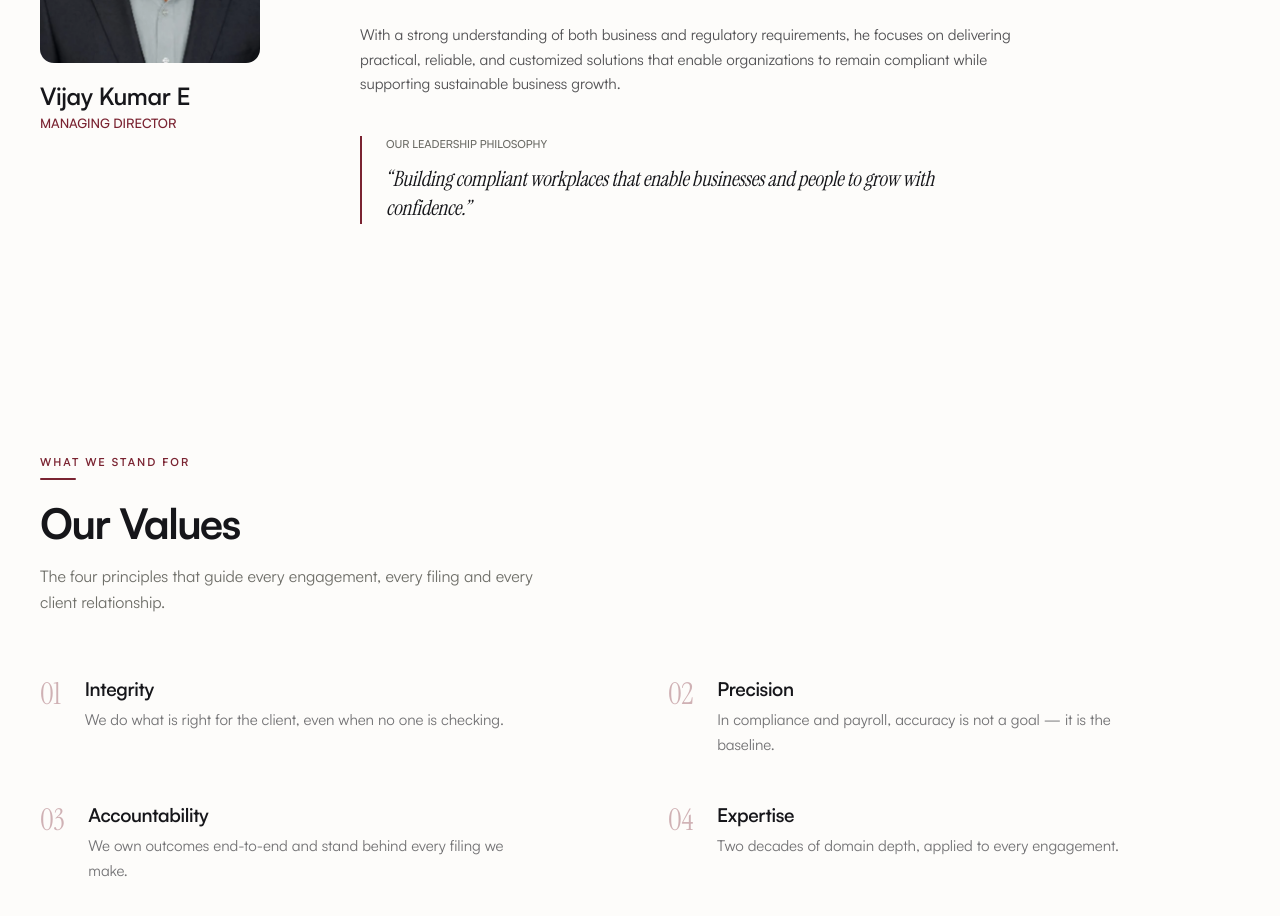
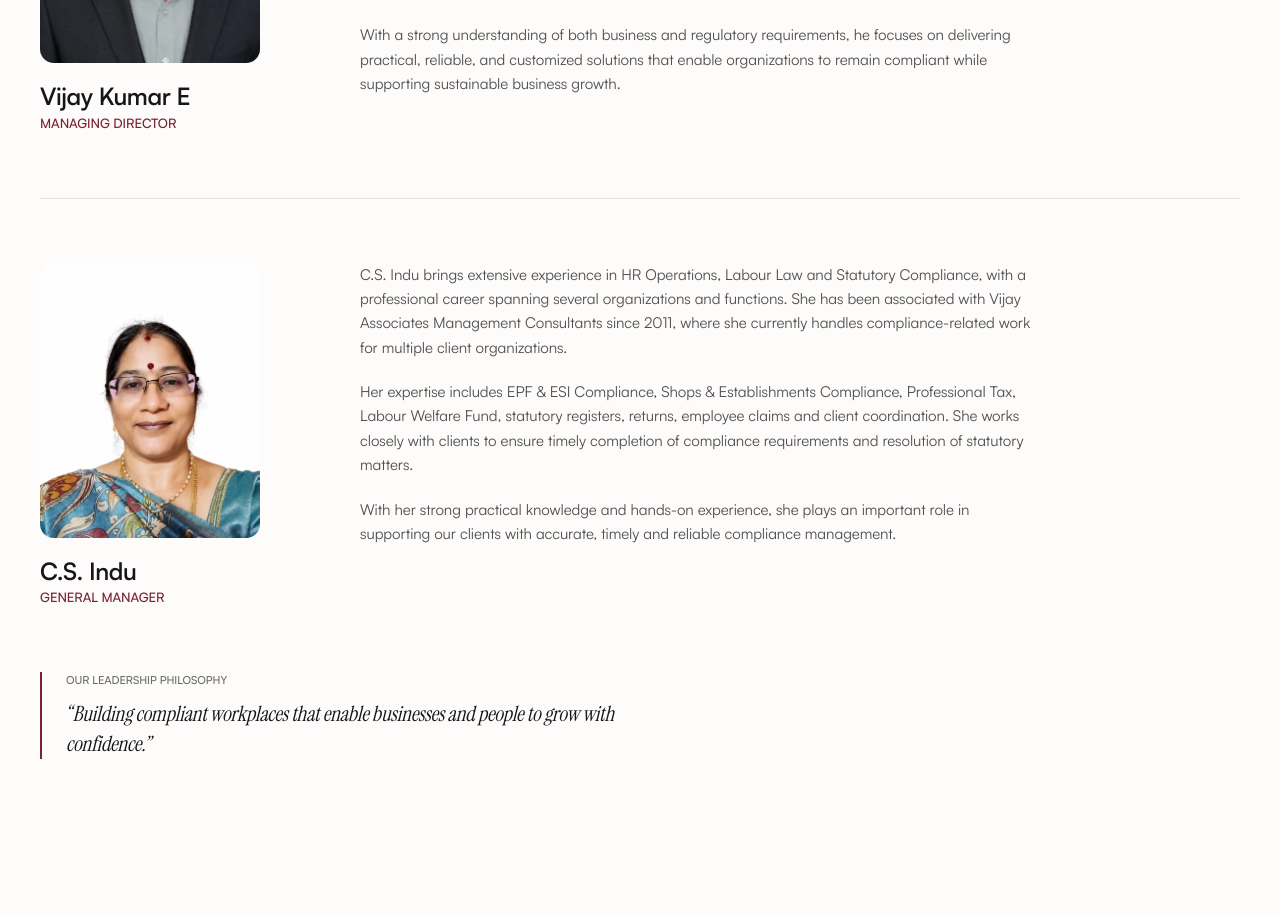
Before and after one commit to Azhwin05/VijayHR, a Next.js app: page /complycare/about in a window 1280 px wide. Shown: the part 1600-2516 px from the top of the page. Built offline with nearby package versions, Linux system fonts and the light colour scheme.

Commit message:
Add C.S. Indu, General Manager, to the Leadership section
Leadership component now takes a leaders[] array instead of a single
person, so the About page can list Vijay Kumar E and C.S. Indu with
a hairline divider between them, sharing one leadership-philosophy
quote at the end.

```diff
--- a/app/complycare/about/page.tsx
+++ b/app/complycare/about/page.tsx
@@ -95,13 +95,27 @@ export default function AboutPage() {
       <Leadership
         eyebrow="Leadership"
         title="Our Leadership"
-        name="Vijay Kumar E"
-        role="Managing Director"
-        photo="/brand/vijay-kumar-e.webp"
-        bio={[
-          "Vijay Kumar E. brings over 25 years of experience in HR, Labour Law, Statutory Compliance, and Management Consulting. As the Managing Director of VijayHR ComplyCare Private Limited, he leads the organization with a vision to help businesses build strong, compliant, and sustainable workplaces.",
-          "His expertise encompasses Labour & Employment Law, Statutory Compliance, Payroll Compliance, Industrial Relations, HR Advisory, Compliance Audits, POSH Compliance, Contract Labour, and Regulatory Consulting. Over the years, he has worked closely with organizations across diverse industries, helping them strengthen their compliance frameworks, manage regulatory risks, and improve HR practices.",
-          "With a strong understanding of both business and regulatory requirements, he focuses on delivering practical, reliable, and customized solutions that enable organizations to remain compliant while supporting sustainable business growth.",
+        leaders={[
+          {
+            name: "Vijay Kumar E",
+            role: "Managing Director",
+            photo: "/brand/vijay-kumar-e.webp",
+            bio: [
+              "Vijay Kumar E. brings over 25 years of experience in HR, Labour Law, Statutory Compliance, and Management Consulting. As the Managing Director of VijayHR ComplyCare Private Limited, he leads the organization with a vision to help businesses build strong, compliant, and sustainable workplaces.",
+              "His expertise encompasses Labour & Employment Law, Statutory Compliance, Payroll Compliance, Industrial Relations, HR Advisory, Compliance Audits, POSH Compliance, Contract Labour, and Regulatory Consulting. Over the years, he has worked closely with organizations across diverse industries, helping them strengthen their compliance frameworks, manage regulatory risks, and improve HR practices.",
+              "With a strong understanding of both business and regulatory requirements, he focuses on delivering practical, reliable, and customized solutions that enable organizations to remain compliant while supporting sustainable business growth.",
+            ],
+          },
+          {
+            name: "C.S. Indu",
+            role: "General Manager",
+            photo: "/brand/cs-indu.webp",
+            bio: [
+              "C.S. Indu brings extensive experience in HR Operations, Labour Law and Statutory Compliance, with a professional career spanning several organizations and functions. She has been associated with Vijay Associates Management Consultants since 2011, where she currently handles compliance-related work for multiple client organizations.",
+              "Her expertise includes EPF & ESI Compliance, Shops & Establishments Compliance, Professional Tax, Labour Welfare Fund, statutory registers, returns, employee claims and client coordination. She works closely with clients to ensure timely completion of compliance requirements and resolution of statutory matters.",
+              "With her strong practical knowledge and hands-on experience, she plays an important role in supporting our clients with accurate, timely and reliable compliance management.",
+            ],
+          },
         ]}
         philosophyLabel="Our Leadership Philosophy"
         philosophy="Building compliant workplaces that enable businesses and people to grow with confidence."
--- a/components/sections/Leadership.tsx
+++ b/components/sections/Leadership.tsx
@@ -1,25 +1,27 @@
 import Image from "next/image";
 import Reveal from "@/components/Reveal";
+import Rule from "@/components/Rule";
 import SectionIntro from "@/components/sections/SectionIntro";
+
+type Leader = {
+  name: string;
+  role: string;
+  photo?: string;
+  bio: string[];
+};
 
 export default function Leadership({
   eyebrow,
   title,
   description,
-  name,
-  role,
-  photo,
-  bio,
+  leaders,
   philosophyLabel,
   philosophy,
 }: {
   eyebrow: string;
   title: string;
   description?: string;
-  name: string;
-  role: string;
-  photo?: string;
-  bio: string[];
+  leaders: Leader[];
   philosophyLabel: string;
   philosophy: string;
 }) {
@@ -27,31 +29,34 @@ export default function Leadership({
     <section className="mx-auto max-w-[1280px] px-6 py-24 sm:px-10 sm:py-28">
       <SectionIntro eyebrow={eyebrow} title={title} description={description} />
 
-      <div className="mt-16 grid grid-cols-1 gap-10 lg:grid-cols-[280px_1fr]">
+      <div className="mt-16 flex flex-col gap-16">
+        {leaders.map((leader, li) => (
+          <div key={leader.name}>
+            {li > 0 && <Rule className="mb-16" />}
+            <div className="grid grid-cols-1 gap-10 lg:grid-cols-[280px_1fr]">
               <Reveal>
-          {photo && (
+                {leader.photo && (
                   <div className="relative aspect-[4/5] w-full max-w-[220px] overflow-hidden rounded-[14px]">
                     <Image
-                src={photo}
-                alt={name}
+                      src={leader.photo}
+                      alt={leader.name}
                       fill
                       sizes="220px"
                       className="object-cover"
-                priority
+                      priority={li === 0}
                     />
                   </div>
                 )}
                 <h3 className="mt-5 font-display text-[24px] leading-snug text-ink">
-            {name}
+                  {leader.name}
                 </h3>
                 <p className="mt-1 text-[13px] font-medium uppercase tracking-[0.14em] text-[var(--accent)]">
-            {role}
+                  {leader.role}
                 </p>
               </Reveal>
 
-        <div>
               <div className="flex flex-col gap-5">
-            {bio.map((para, i) => (
+                {leader.bio.map((para, i) => (
                   <Reveal key={i} delay={0.06 + i * 0.05}>
                     <p className="max-w-2xl text-[15px] leading-relaxed text-ink/75">
                       {para}
@@ -59,12 +64,11 @@ export default function Leadership({
                   </Reveal>
                 ))}
               </div>
+            </div>
+          </div>
+        ))}
 
-          <Reveal
-            delay={0.06 + bio.length * 0.05}
-            className="mt-10 border-l-2 pl-6"
-            style={{ borderColor: "var(--accent)" }}
-          >
+        <Reveal className="border-l-2 pl-6" style={{ borderColor: "var(--accent)" }}>
           <p className="text-[11px] font-medium uppercase tracking-[0.16em] text-muted">
             {philosophyLabel}
           </p>
@@ -73,7 +77,6 @@ export default function Leadership({
           </p>
         </Reveal>
       </div>
-      </div>
     </section>
   );
 }
```
Also changed, not shown: public/brand/cs-indu.webp (added). Lines whose indentation alone changed are shown as unchanged.
